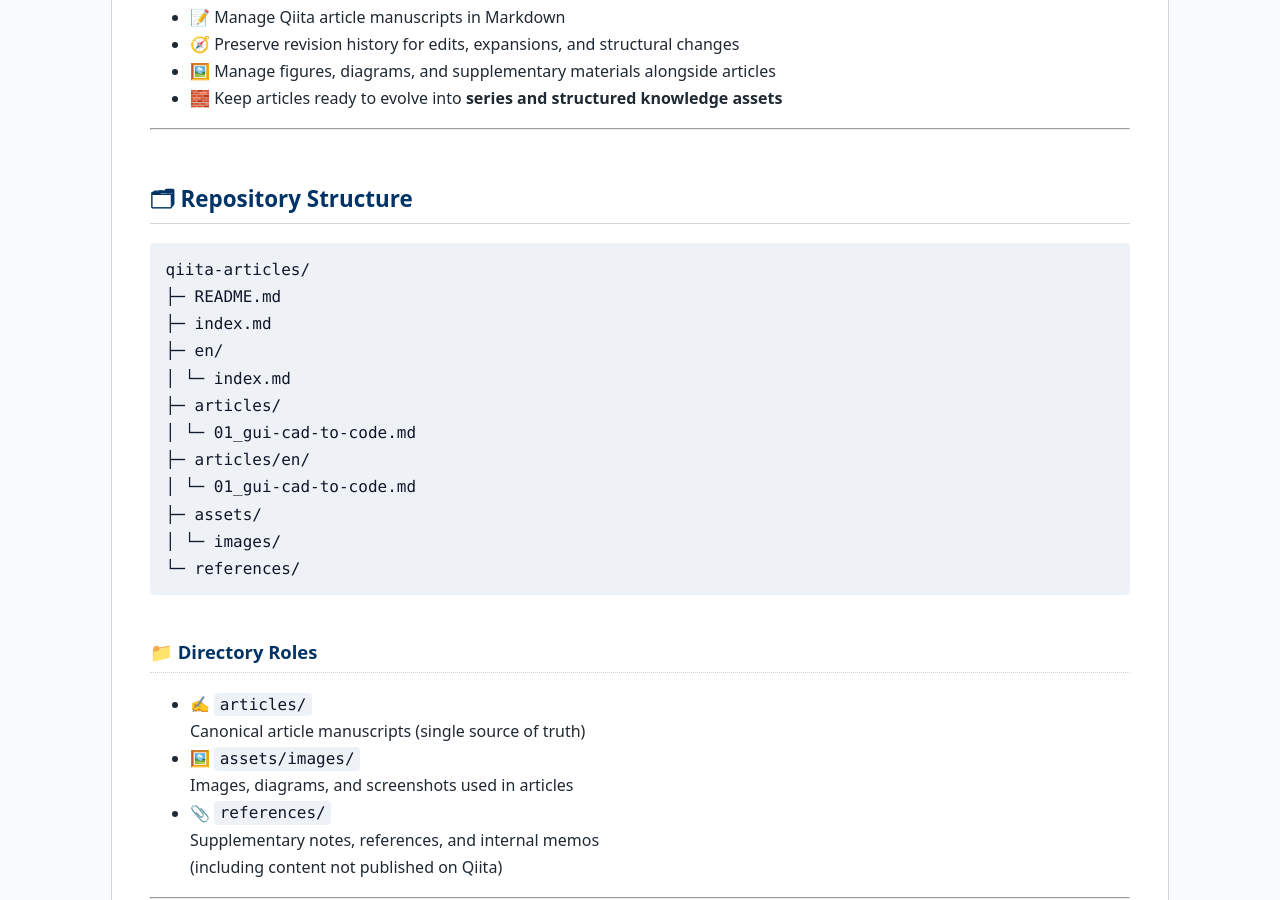
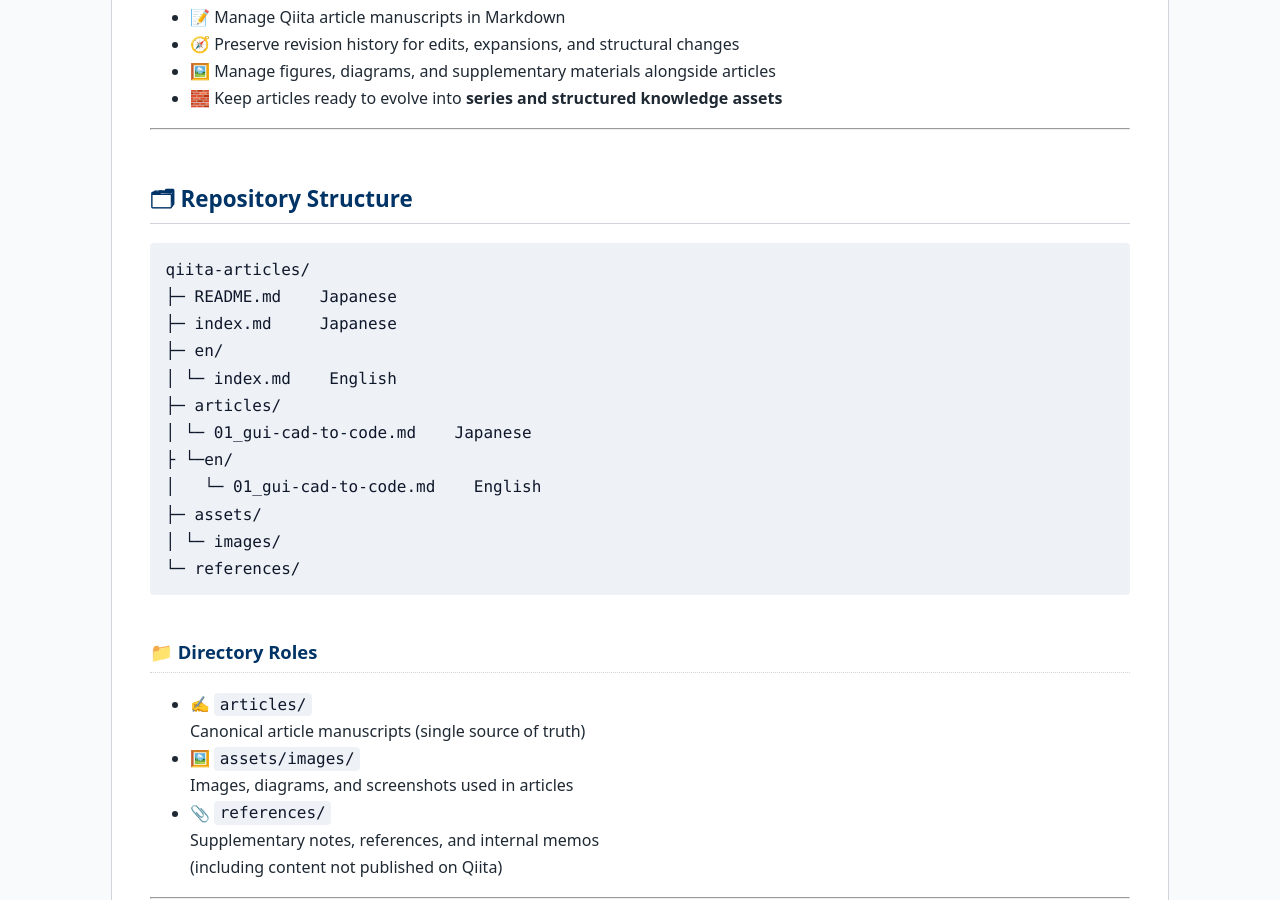
Before and after one commit to Samizo-AITL/qiita-articles, a Jekyll site: the page built from en/index.md, in a window 1280 px wide and 900 px high, scrolled down 696 px. Built offline with Jekyll 4.4.1, drawn with Linux system fonts in a browser that asks for light colours.

Commit message:
Update index.md

````diff
--- a/en/index.md
+++ b/en/index.md
@@ -34,14 +34,14 @@
 
 ```
 qiita-articles/
-├─ README.md
-├─ index.md
+├─ README.md    Japanese
+├─ index.md     Japanese
 ├─ en/
-│ └─ index.md
+│ └─ index.md    English
 ├─ articles/
-│ └─ 01_gui-cad-to-code.md
-├─ articles/en/
-│ └─ 01_gui-cad-to-code.md
+│ └─ 01_gui-cad-to-code.md    Japanese
+├ └─en/
+│   └─ 01_gui-cad-to-code.md    English
 ├─ assets/
 │ └─ images/
 └─ references/
````
